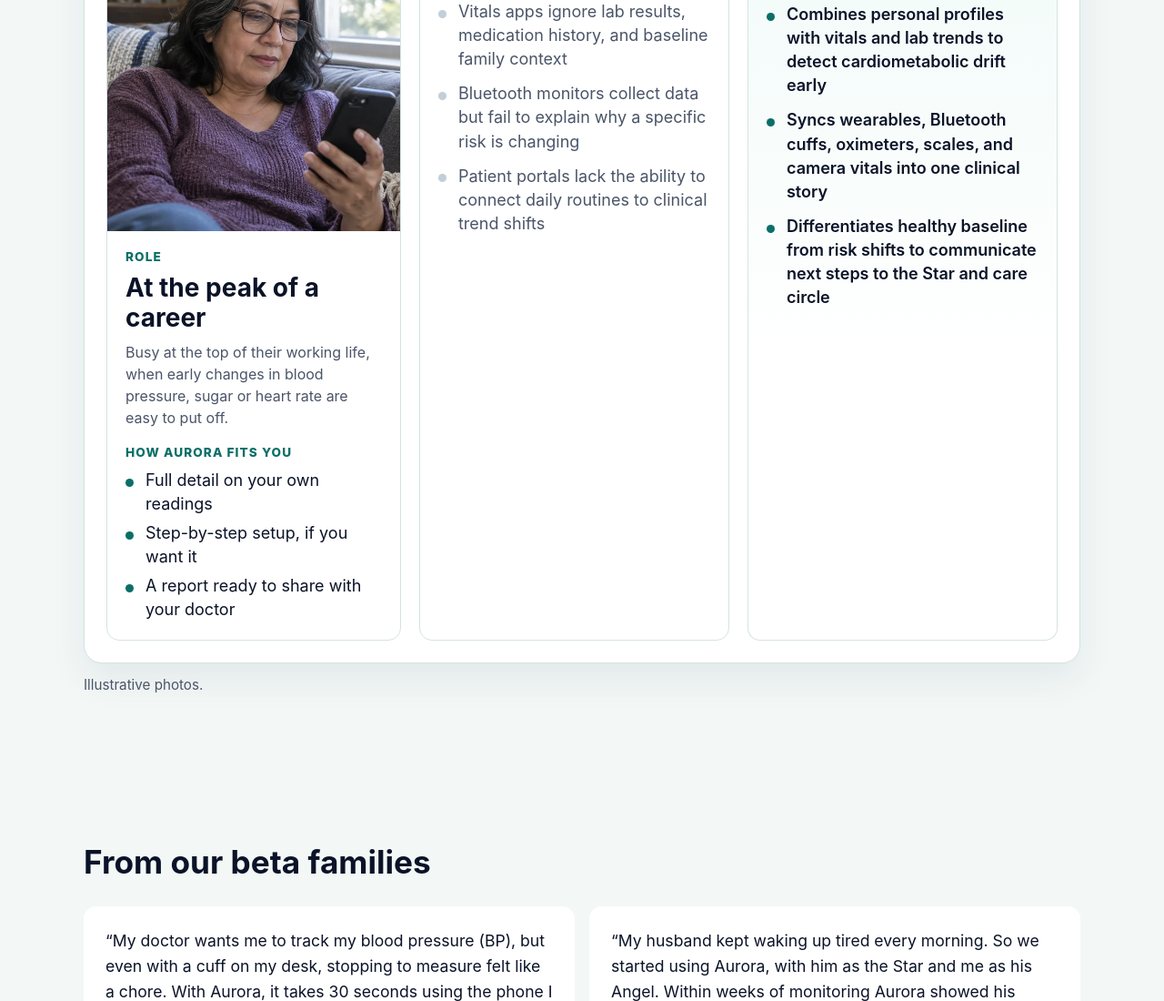
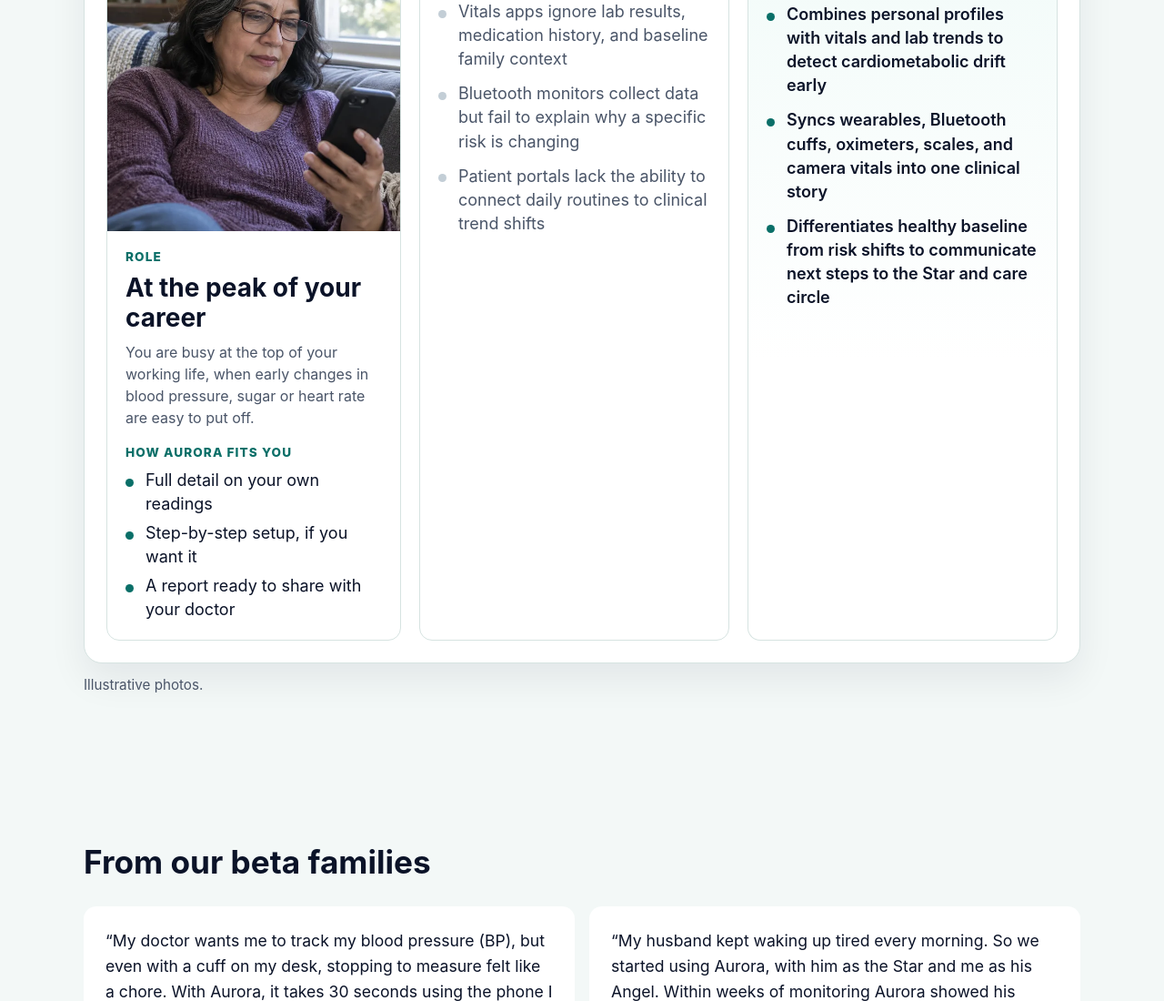
Before and after one commit to javajeans-gr/javajeans-gr.github.io, a plain HTML site: page index.html in a window 1280 px wide. Shown: the part 3075-4175 px from the top of the page at 91% size. Drawn offline with Linux system fonts and the light colour scheme.

Commit message:
Home: Role descriptions written to the reader
Co-Authored-By: Claude Opus 5.5 <noreply@anthropic.com>

```diff
--- a/index.html
+++ b/index.html
@@ -148,8 +148,8 @@
                 <img data-lifecycle-photo src="assets/home/ages/star-50s.webp" width="640" height="800" alt="A woman in her mid fifties reads her phone on the living-room sofa." loading="lazy">
                 <figcaption>
                   <p class="ages-label">Role</p>
-                  <h3 data-lifecycle-persona>At the peak of a career</h3>
-                  <p class="ages-about" data-lifecycle-about>Busy at the top of their working life, when early changes in blood pressure, sugar or heart rate are easy to put off.</p>
+                  <h3 data-lifecycle-persona>At the peak of your career</h3>
+                  <p class="ages-about" data-lifecycle-about>You are busy at the top of your working life, when early changes in blood pressure, sugar or heart rate are easy to put off.</p>
                   <p class="ages-label">How Aurora fits you</p>
                   <ul class="ages-adoption" data-lifecycle-adoption></ul>
                 </figcaption>
--- a/script.js
+++ b/script.js
@@ -5,7 +5,7 @@ document.querySelectorAll('[data-year]').forEach((node) => {
 const lifecyclePersonas = {
   '30s': {
     persona: 'Proactive adult',
-    about: 'Builds healthy habits early and wants to see their own trends before anything is wrong.',
+    about: 'You build healthy habits early and want to see your own trends before anything is wrong.',
     color: '#14b8a6',
     light: '#f0fdfa',
     miss: [
@@ -24,7 +24,7 @@ const lifecyclePersonas = {
   },
   '40s': {
     persona: 'Juggling work and family',
-    about: 'Keeps everyone’s health on track between work, children and an aging parent, with little time to spare.',
+    about: 'You keep everyone’s health on track between work, children and an aging parent, with little time to spare.',
     color: '#06b6d4',
     light: '#ecfeff',
     miss: [
@@ -42,8 +42,8 @@ const lifecyclePersonas = {
     adoption: ['Quick to set up', 'Your family can follow along', 'Alerts only when something matters']
   },
   '50s': {
-    persona: 'At the peak of a career',
-    about: 'Busy at the top of their working life, when early changes in blood pressure, sugar or heart rate are easy to put off.',
+    persona: 'At the peak of your career',
+    about: 'You are busy at the top of your working life, when early changes in blood pressure, sugar or heart rate are easy to put off.',
     color: '#2f80ed',
     light: '#eff6ff',
     miss: [
@@ -62,7 +62,7 @@ const lifecyclePersonas = {
   },
   '60s': {
     persona: 'Newly retired',
-    about: 'Leaving work behind, with more appointments, medicines and lab results to keep track of.',
+    about: 'You are leaving work behind, with more appointments, medicines and lab results to keep track of.',
     color: '#6366f1',
     light: '#eef2ff',
     miss: [
@@ -81,7 +81,7 @@ const lifecyclePersonas = {
   },
   '70s': {
     persona: 'Living independently',
-    about: 'Lives at home on their own terms; family wants peace of mind without hovering.',
+    about: 'You live at home on your own terms; your family wants peace of mind without hovering.',
     color: '#f59e0b',
     light: '#fffbeb',
     miss: [
@@ -100,7 +100,7 @@ const lifecyclePersonas = {
   },
   '80s': {
     persona: 'Supported by family',
-    about: 'Family sets things up and keeps watch, so the parent has as little to do as possible.',
+    about: 'Your family sets things up and keeps watch, so you have as little to do as possible.',
     color: '#ef4444',
     light: '#fef2f2',
     miss: [
```
